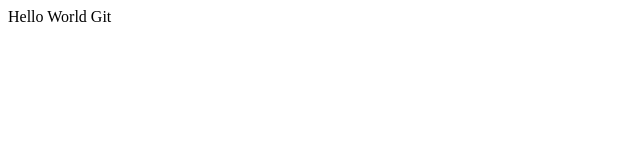
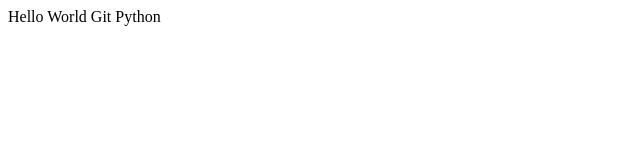
Before and after one commit to joytasnet/miniSite2, a plain HTML site: page index.html in a window 1280 px wide. Shown: the full height of the page, 0-640 px from the left. Drawn offline with Linux system fonts and the light colour scheme.

Commit message:
index.htmlにPython追加

```diff
--- a/index.html
+++ b/index.html
@@ -8,5 +8,6 @@
 Hello
 World
 Git
+Python
 </body>
 </html>
```
